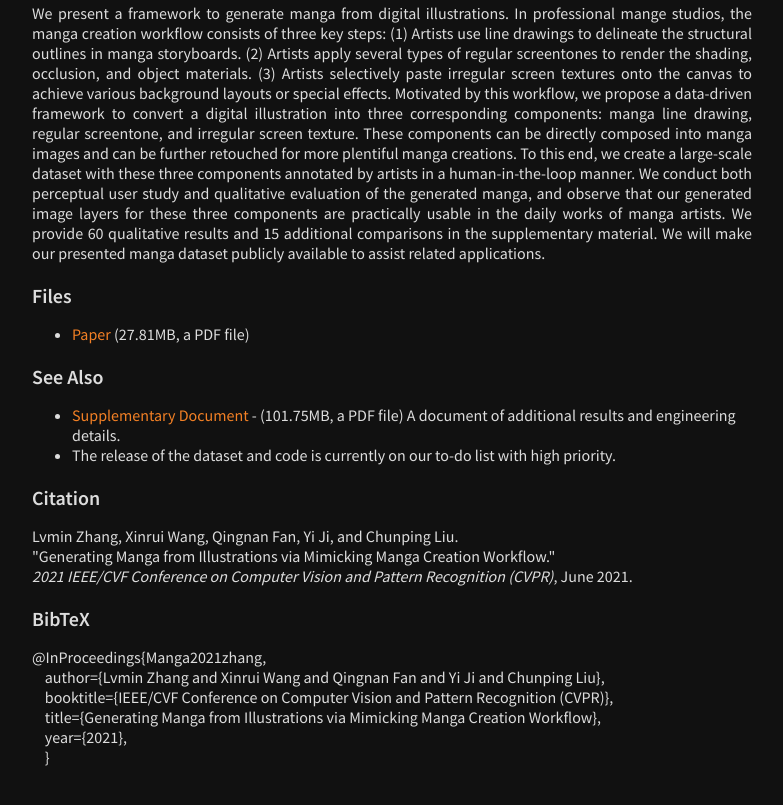
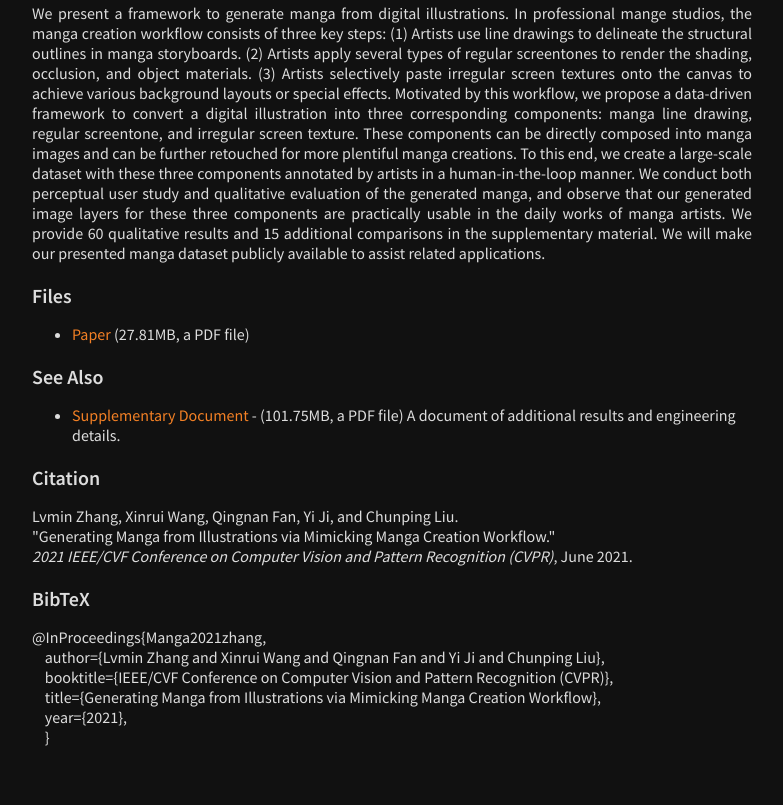
Before and after one commit to lllyasviel/MangaFilter, a plain HTML site: page index.html in a window 1280 px wide. Shown: the part 647-1452 px from the top of the page, without its empty margins (248-1031 px from the left). Drawn offline with Linux system fonts and the light colour scheme.

Commit message:
Update index.html

```diff
--- a/index.html
+++ b/index.html
@@ -43,7 +43,7 @@
 
 <li> <a href="https://github.com/lllyasviel/MangaFilter/releases/download/file/manga_sup.pdf">Supplementary Document</a> - (101.75MB, a PDF file) A document of additional results and engineering details.</li>
 
-<li> The release of the dataset and code is currently on our to-do list with high priority. </li>
+<!-- 2021.07.28 We are finalizing the codes and datasets. -->
 
 </ul>
 <div class="header">Citation</div>
```
